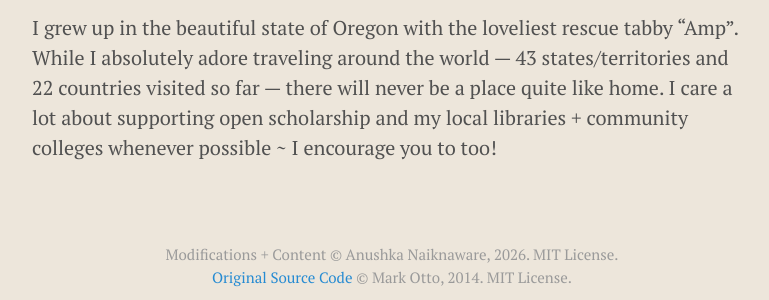
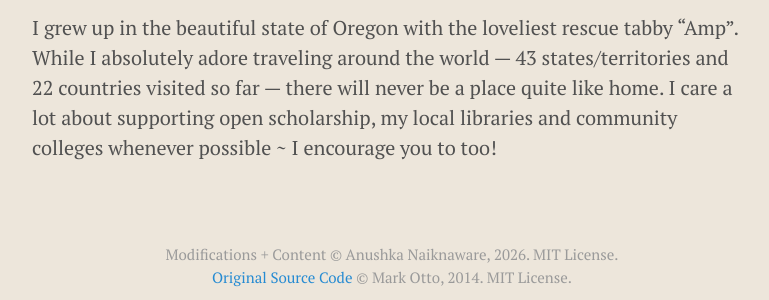
Before and after one commit to anushkanaiknaware/anushkanaiknaware.github.io, a Jekyll site: the page built from _posts/2026-08-21-intro.md, in a window 1280 px wide. Shown: the part 219-519 px from the top of the page, without its empty margins (248-1017 px from the left). Built offline with Jekyll 4.4.1, drawn with Linux system fonts in a browser that asks for light colours.

```diff
--- a/_posts/2026-08-21-intro.md
+++ b/_posts/2026-08-21-intro.md
@@ -3,4 +3,4 @@ layout: post
 title: Little Bits About Me
 season: Fall
 ---
-I grew up in the beautiful state of Oregon with the loveliest rescue tabby "Amp". While I absolutely adore traveling around the world — 43 states/territories and 22 countries visited so far — there will never be a place quite like home. I care a lot about supporting open scholarship and my local libraries + community colleges whenever possible ~ I encourage you to too!
+I grew up in the beautiful state of Oregon with the loveliest rescue tabby "Amp". While I absolutely adore traveling around the world — 43 states/territories and 22 countries visited so far — there will never be a place quite like home. I care a lot about supporting open scholarship, my local libraries and community colleges whenever possible ~ I encourage you to too!
```
